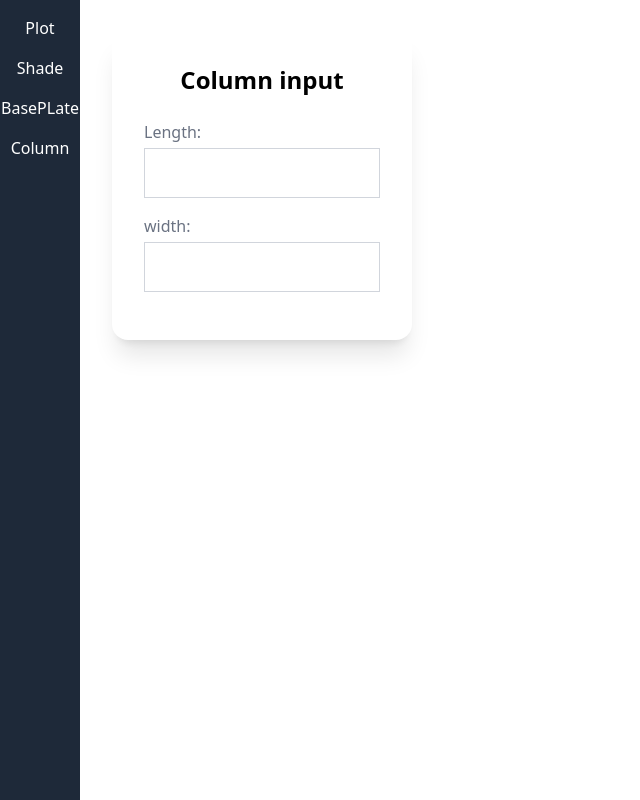
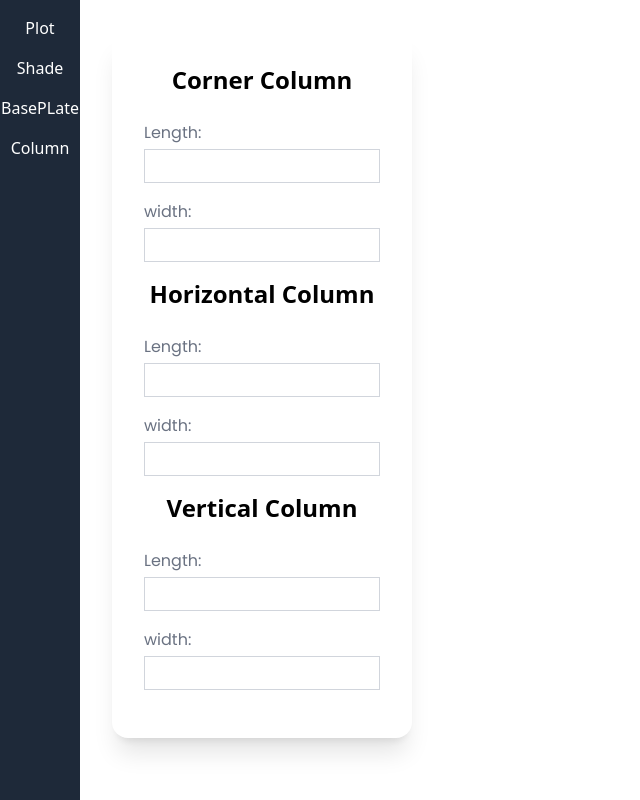
Before and after one commit to RishiDhimmar/shed-frontend, a React (Vite) app: page / in a window 1280 px wide. Both pictures are taken after a click on the button "Column". Shown: the whole page, without its empty margins (0-640 px from the left). Built offline with nearby package versions, Linux system fonts and the light colour scheme; no server answers.

Commit message:
[UPDATE] Column all inputs done

```diff
--- a/src/components/threeenv/Helpers/InputNumber.tsx
+++ b/src/components/threeenv/Helpers/InputNumber.tsx
@@ -17,13 +17,13 @@ function InputNumber({ label, value, onChange }: any) {
 
   return (
     <div className="mb-4 flex-col">
-      <label className="text-gray-500">{label}</label>
+      <label className="font-poppins text-gray-500">{label}</label>
       <input
         type="number"
         value={value === 0 ? "" : value}
         step={0.1}
         onChange={handleChange}
-        className="w-full p-3 border border-gray-300 focus:outline-none focus:ring-2 focus:ring-blue-400 mt-1"
+        className="w-full p-3 py-1 border font-poppins border-gray-300 focus:outline-none focus:ring-2 focus:ring-blue-400 mt-1"
         min={0}
       />
     </div>
--- a/src/components/threeenv/inputs/Column.tsx
+++ b/src/components/threeenv/inputs/Column.tsx
@@ -5,20 +5,58 @@ import columnStore from "../../../stores/ColumnStore";
 export const Column = observer(() => {
   return (
     <div className="bg-white p-8 rounded-2xl shadow-xl w-[300px] max-w-md mx-auto z-10">
-      <h1 className="text-2xl font-bold mb-6 text-center">Column input</h1>
       <form className="space-y-4">
+        <h1 className="text-2xl font-bold mb-6 text-center">Corner Column</h1>
         <InputNumber
           label="Length:"
-          value={columnStore.length}
+          value={columnStore.ColumnLength}
           onChange={(newLength: number) => {
             console.log(newLength);
-            columnStore.setLength(newLength);
+            columnStore.setCornerLength(newLength);
           }}
         />
         <InputNumber
           label="width:"
-          value={columnStore.width}
-          onChange={(newHeight: number) => columnStore.setWidth(newHeight)}
+          value={columnStore.ColumnWidth}
+          onChange={(newHeight: number) =>
+            columnStore.setCornerWidth(newHeight)
+          }
+        />
+        <h1 className="text-2xl font-bold mb-6 text-center">
+          Horizontal Column
+        </h1>
+        <InputNumber
+          label="Length:"
+          value={columnStore.HorizontalLength}
+          onChange={(newLength: number) => {
+            console.log(newLength);
+            columnStore.setHorizontalLength(newLength);
+          }}
+        />
+        <InputNumber
+          label="width:"
+          value={columnStore.HorizontalWidth}
+          onChange={(newHeight: number) =>
+            columnStore.setHorizontalWidth(newHeight)
+          }
+        />
+        <h1 className="text-2xl font-bold mb-6 text-center">
+          Vertical Column{" "}
+        </h1>
+        <InputNumber
+          label="Length:"
+          value={columnStore.VerticalLength}
+          onChange={(newLength: number) => {
+            console.log(newLength);
+            columnStore.setVerticalLength(newLength);
+          }}
+        />
+        <InputNumber
+          label="width:"
+          value={columnStore.VerticalWidth}
+          onChange={(newHeight: number) =>
+            columnStore.setVerticalWidth(newHeight)
+          }
         />
       </form>
     </div>
--- a/src/index.css
+++ b/src/index.css
@@ -1 +1,8 @@
+
+@import url('https://fonts.googleapis.com/css2?family=Poppins:ital,wght@0,100;0,200;0,300;0,400;0,500;0,600;0,700;0,800;0,900;1,100;1,200;1,300;1,400;1,500;1,600;1,700;1,800;1,900&display=swap');
+
 @import "tailwindcss";
+@theme {
+  --font-poppins: "Poppins", sans-serif;
+
+}
--- a/src/stores/ColumnStore.ts
+++ b/src/stores/ColumnStore.ts
@@ -6,19 +6,38 @@ import wallStore from "./WallStore";
 
 export interface Column {
   id: string;
-  width: number;
-  length: number;
+  ColumnWidth: number;
+  ColumnLength: number;
+  HorizontalWidth: number;
+  HorizontalLength: number;
+  VerticalWidth: number;
+  VerticalLength: number;
   points: number[][];
 }
 
 export class ColumnStore {
-  width = 0;
-  length = 0;
+  ColumnWidth: number;
+  ColumnLength: number;
+  HorizontalWidth: number;
+  HorizontalLength: number;
+  VerticalWidth: number;
+  VerticalLength: number;
   columns: Column[] = [];
 
-  constructor(width = 0, length = 0) {
-    this.width = width;
-    this.length = length;
+  constructor(
+    ColumnLength: 0,
+    HorizontalWidth: 0,
+    HorizontalLength: 0,
+    VerticalWidth: 0,
+    VerticalLength: 0
+  ) {
+    this.ColumnWidth = ColumnLength;
+    this.ColumnLength = ColumnLength;
+    this.HorizontalWidth = HorizontalWidth;
+    this.HorizontalLength = HorizontalLength;
+    this.VerticalWidth = VerticalWidth;
+    this.VerticalLength = VerticalLength;
+
     makeAutoObservable(this, {}, { autoBind: true });
     reaction(
       () => baseplateStore.basePlates.slice(),
@@ -26,15 +45,39 @@ export class ColumnStore {
     );
   }
 
-  setWidth(newWidth: number) {
+  setCornerWidth(newWidth: number) {
     runInAction(() => {
-      this.width = newWidth;
+      this.ColumnWidth = newWidth;
     });
   }
 
-  setLength(newLength: number) {
+  setCornerLength(newLength: number) {
     runInAction(() => {
-      this.length = newLength;
+      this.ColumnLength = newLength;
+    });
+  }
+
+  setHorizontalWidth(newWidth: number) {
+    runInAction(() => {
+      this.HorizontalWidth = newWidth;
+    });
+  }
+
+  setHorizontalLength(newLength: number) {
+    runInAction(() => {
+      this.HorizontalLength = newLength;
+    });
+  }
+
+  setVerticalWidth(newWidth: number) {
+    runInAction(() => {
+      this.VerticalWidth = newWidth;
+    });
+  }
+
+  setVerticalLength(newLength: number) {
+    runInAction(() => {
+      this.VerticalLength = newLength;
     });
   }
 
```
